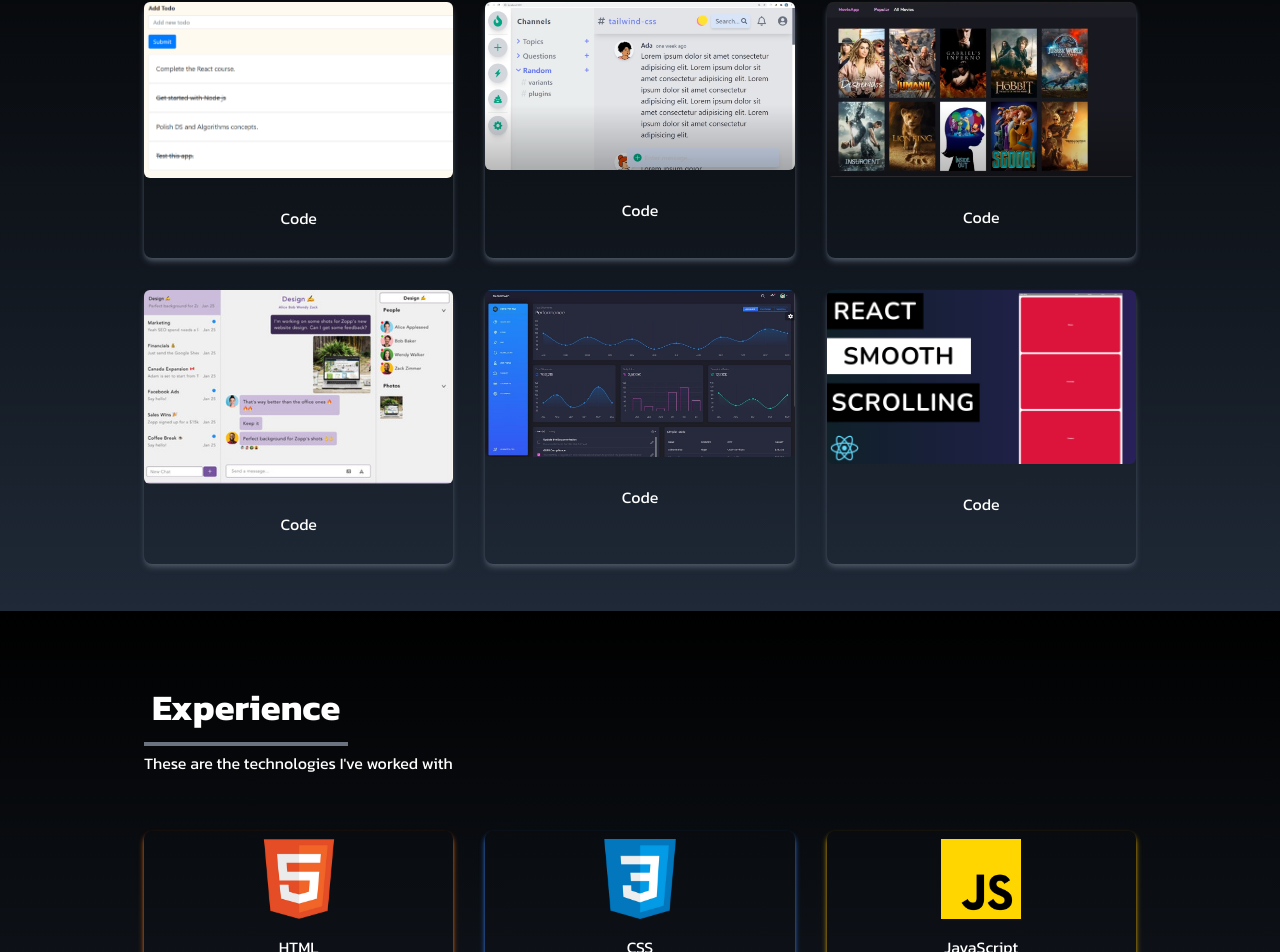
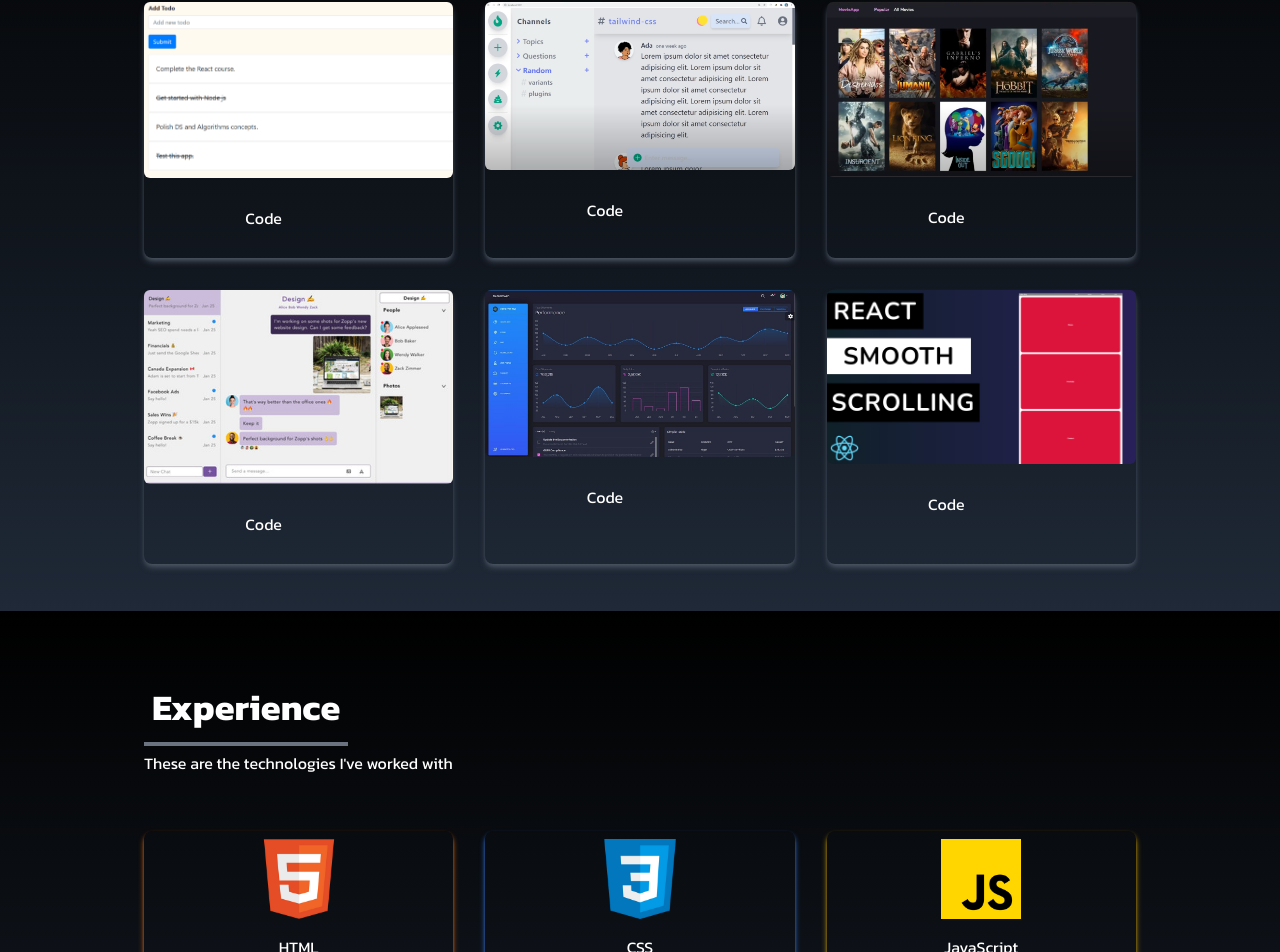
Before and after one commit to Danuja-Kowaski/portfolio, a React (Create React App) app: page / in a window 1280 px wide. Shown: the part 989-1941 px from the top of the page. Built offline with nearby package versions, Linux system fonts and the light colour scheme.

Commit message:
updated links to portfolio

```diff
--- a/src/components/Portfolio.jsx
+++ b/src/components/Portfolio.jsx
@@ -13,26 +13,32 @@ const Portfolio = () => {
     {
       id: 1,
       src: reactTodo,
+      href: "https://github.com/Danuja-Kowaski/todo-app",
     },
     {
       id: 2,
       src: discordClone,
+      href: "https://github.com/Danuja-Kowaski/todo-app",
     },
     {
       id: 3,
       src: movieClone,
+      href: "https://github.com/Danuja-Kowaski/Movie-app",
     },
     {
       id: 4,
       src: teamsClone,
+      href: "https://github.com/Danuja-Kowaski/todo-app",
     },
     {
       id: 5,
       src: reactchart,
+      href: "https://github.com/Danuja-Kowaski/todo-app",
     },
     {
       id: 6,
       src: reactSmooth,
+      href: "https://github.com/Danuja-Kowaski/todo-app",
     },
   ];
   return (
@@ -49,7 +55,7 @@ const Portfolio = () => {
         </div>
 
         <div className="grid sm:grid-cols-2 md:grid-cols-3 gap-8 px-12 sm:px-0">
-          {portfolios.map(({ id, src }) => (
+          {portfolios.map(({ id, src, href }) => (
             <div key={id} className="shadow-md shadow-gray-600 rounded-lg">
               <img
                 src={src}
@@ -57,9 +63,9 @@ const Portfolio = () => {
                 className="rounded-md duration-200 hover:scale-105"
               />
               <div className="flex items-center justify-center">
-                <button className="w-1/2 px-6 py-3 m-4 duration-200 hover:scale-105">
+                <a href={href} className="w-1/2 px-6 py-3 m-4 duration-200 hover:scale-105">
                   Code
-                </button>
+                </a>
               </div>
             </div>
           ))}
```
